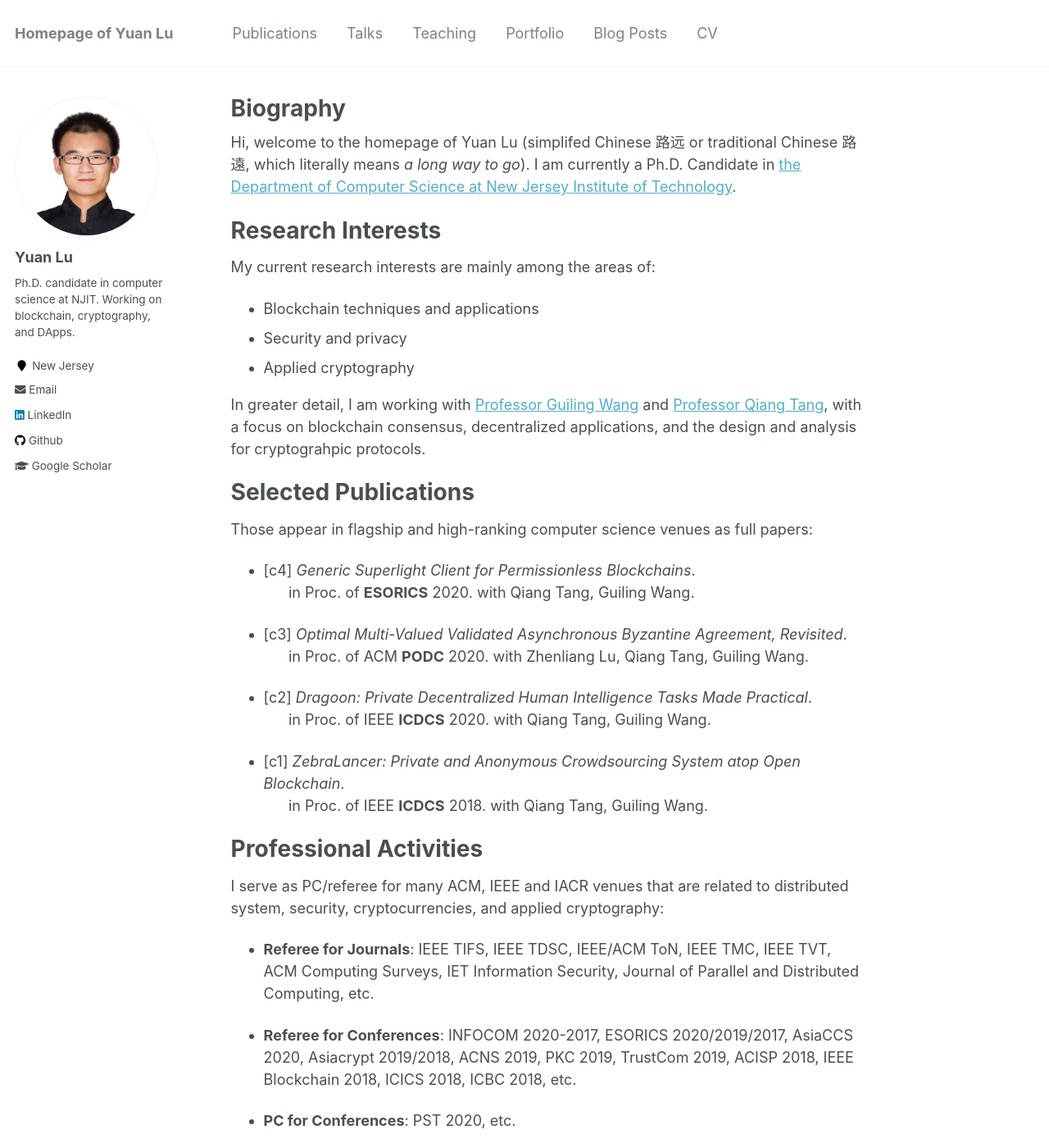
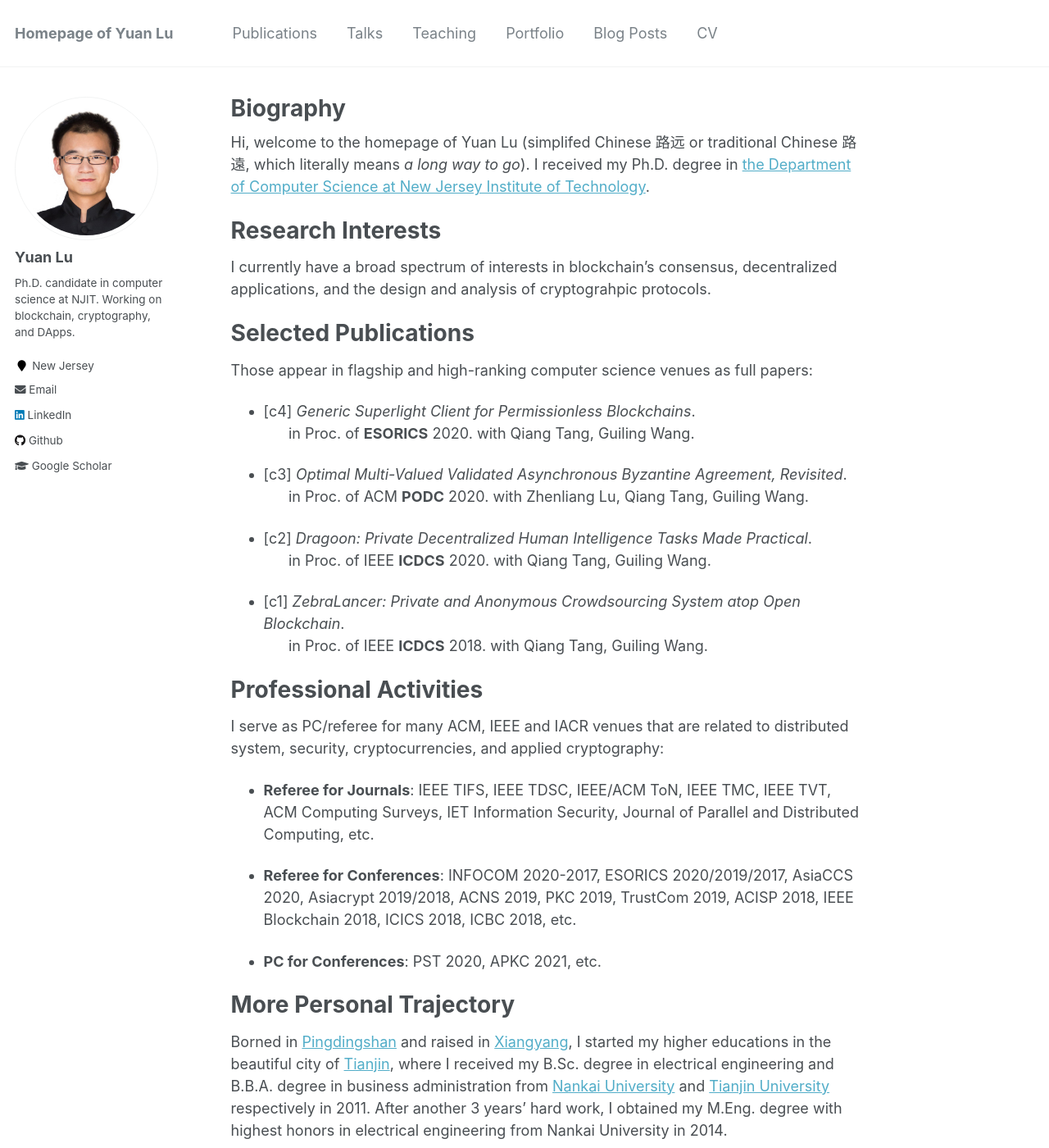
Before and after one commit to yylluu/yylluu.github.io, a Jekyll site: the page built from _pages/about.md, in a window 1280 px wide and 1400 px high. Shown: the whole window at 82% size. Built offline with Jekyll 4.4.1, drawn with Linux system fonts in a browser that asks for light colours.

Commit message:
Update about.md

```diff
--- a/_pages/about.md
+++ b/_pages/about.md
@@ -8,18 +8,13 @@ redirect_from:
   - /about.html
 ---
 
-Hi, welcome to the homepage of Yuan Lu (simplifed Chinese 路远 or traditional Chinese 路遠, which literally means *a long way to go*). I am currently a Ph.D. Candidate in [the Department of Computer Science at New Jersey Institute of Technology](https://cs.njit.edu/).
+Hi, welcome to the homepage of Yuan Lu (simplifed Chinese 路远 or traditional Chinese 路遠, which literally means *a long way to go*). I received my Ph.D. degree in [the Department of Computer Science at New Jersey Institute of Technology](https://cs.njit.edu/).
 
 
 
 Research Interests
 ======
-My current research interests are mainly among the areas of:
-- Blockchain techniques and applications
-- Security and privacy
-- Applied cryptography
-
-In greater detail, I am working with [Professor Guiling Wang](https://web.njit.edu/~gwang/) and [Professor Qiang Tang](https://web.njit.edu/~qiang/), with a focus on blockchain consensus, decentralized applications, and the design and analysis for cryptograhpic protocols.
+I currently have a broad spectrum of interests in blockchain's consensus, decentralized applications, and the design and analysis of cryptograhpic protocols.
 
 Selected Publications
 ======
@@ -46,7 +41,7 @@ I serve as PC/referee for many ACM, IEEE and IACR venues that are related to dis
 
 - **Referee for Conferences**: INFOCOM 2020-2017, ESORICS 2020/2019/2017, AsiaCCS 2020, Asiacrypt 2019/2018, ACNS 2019, PKC 2019, TrustCom 2019, ACISP 2018, IEEE Blockchain 2018, ICICS 2018, ICBC 2018, etc.
 
-- **PC for Conferences**: PST 2020, etc.
+- **PC for Conferences**: PST 2020, APKC 2021, etc.
 
 
 More Personal Trajectory
```
